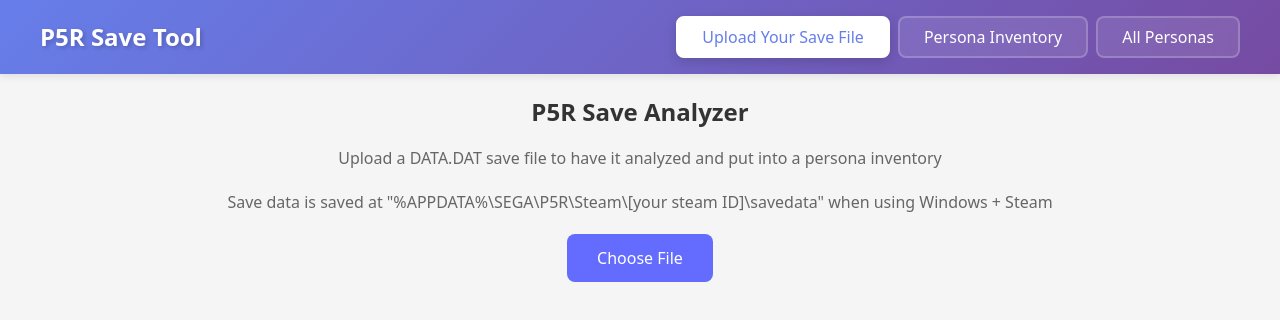
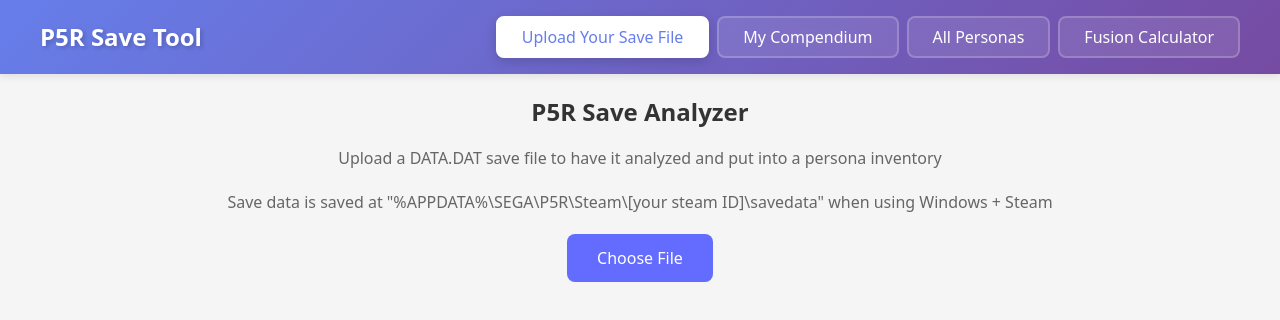
Before and after one commit to ZGong1/P5R-fusion-calc, a React (Vite) app in the folder p5r-fusion-calculator/: page / in a window 1280 px wide. Shown: the top 320 px of the page. Built offline with nearby package versions, Linux system fonts and the light colour scheme.

Commit message:
Navbar button + boilerplate text for Fusion component

```diff
--- a/p5r-fusion-calculator/src/App.jsx
+++ b/p5r-fusion-calculator/src/App.jsx
@@ -3,6 +3,7 @@
 import FileUpload from './components/FileUpload'
 import PersonaInventory from './components/PersonaInventory'
 import AllPersonae from './components/AllPersonae'
+import Fusions from './components/Fusions'
 import {
   extractPersonas,
   getUniquePersonas,
@@ -72,6 +73,10 @@
             selectedPersona={selectedPersona}
             setSelectedPersona={setSelectedPersona}/>
         )}
+
+        {activeTab === 'fusion' &&
+          <Fusions/>
+        }
       </div>
     </div>
   )
--- /dev/null
+++ b/p5r-fusion-calculator/src/components/Fusions.jsx
@@ -0,0 +1,14 @@
+import './Fusions.css'
+
+
+function Fusions( {} ) {
+
+  return (
+    <>
+      Fusions Component Test
+    </>
+  )
+
+}
+
+export default Fusions
--- a/p5r-fusion-calculator/src/components/Navbar.jsx
+++ b/p5r-fusion-calculator/src/components/Navbar.jsx
@@ -4,8 +4,9 @@
 function Navbar({ activeTab, onTabChange }) {
   const tabs = [
     { id: 'saveUpload', label: 'Upload Your Save File' },
-    { id: 'inventory', label: 'Persona Inventory' },
-    { id: 'allPersonae', label: 'All Personas' }
+    { id: 'inventory', label: 'My Compendium' },
+    { id: 'allPersonae', label: 'All Personas' },
+    { id: 'fusion', label: 'Fusion Calculator'}
   ];
 
   return (
```
Also changed, not shown: p5r-fusion-calculator/src/components/Fusions.css (added).
